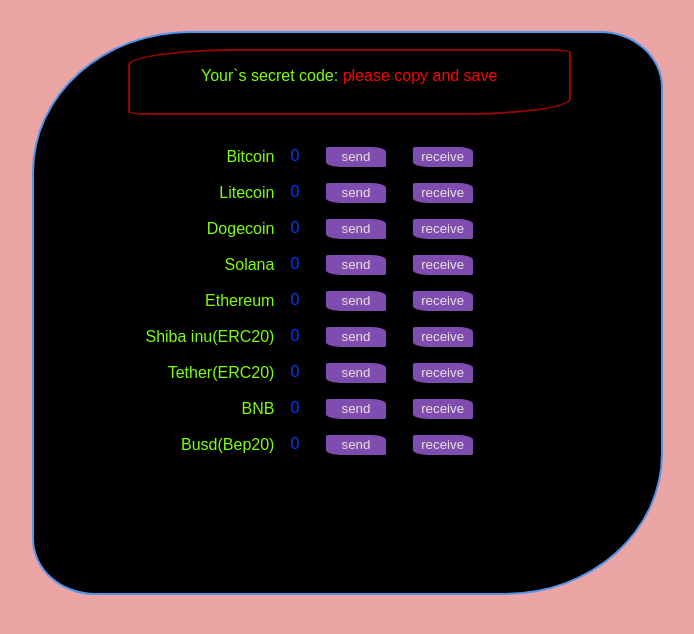
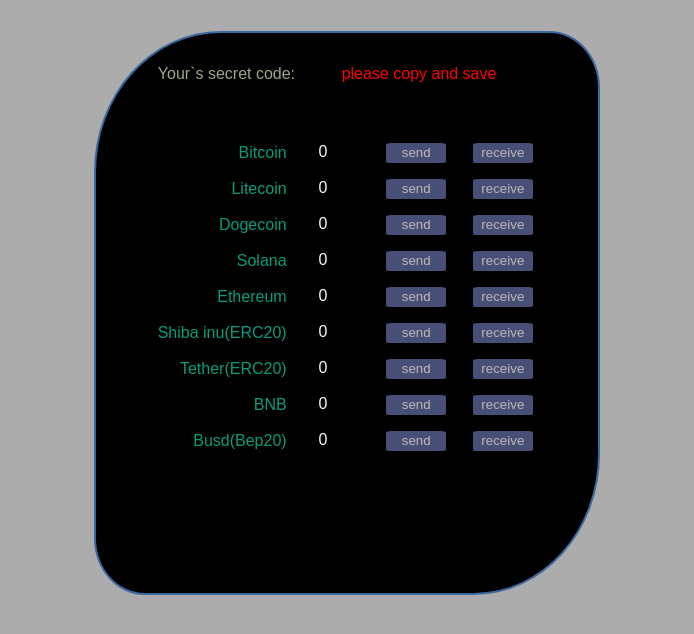
Before and after one commit to yra77/Multi-crypto-Wallet, a website: page viev/index.html in a window 1280 px wide. Shown: the whole page, without its empty margins (290-984 px from the left). Drawn offline with Linux system fonts and the light colour scheme; files that its build step writes are made by us from their sources; no server answers; files whose address does not match are found by name.

Commit message:
Update style.css

```diff
--- a/viev/css/style.css
+++ b/viev/css/style.css
@@ -2,7 +2,7 @@
 body
 {
     font-family: 'Varela Round', sans-serif;
-    background:rgb(235, 165, 165);
+    background:rgb(173, 172, 172);
     width: 98%;
     height: 35em;
     padding: 0px;
@@ -10,15 +10,16 @@
 .high
 {
     background-color: black;
-    color:chartreuse;
-    width: 50%;
-    border: 2px solid #5394eb;
-    margin-left: 25%;
+    color:rgb(152, 168, 136);
+    width: 40%;
+    border: 2px solid #3c68a1;
+    /* float: left; */
+    margin-left: 30%;
     margin-top: 2.5%;
     height: auto;
     min-height: 35em;
     text-align: center;
-    border-radius: 25% 10%;
+     border-radius: 25% 10%;
 }
 .wallet
 {
@@ -26,42 +27,53 @@
 }
 .wallet div
 {
-    width: 70%;
+    width: 87%;
     text-align: right;
     margin-top: 1em;
+    color:rgb(8, 156, 124);
 }
 #secretCode
 {
     font-size: 70%;
-    color:deeppink;
+    color:#d63c51;
 }
 .secretCode
 {
     width: 70%;
-    margin-left: 15%;
+    margin-left: 11%;
     margin-bottom: 1em;
     margin-top: 1em;
     padding-top: 1em;
     padding-bottom: 1em;
-    border: 2px solid rgb(150, 5, 5);
-    border-radius: 25% 5%;
+}
+.secretCode span
+{
+    margin-left: 12%;
 }
 .wallet button
 {
     padding: 0px;
     border: none;
-    background-color: #7f4caf;
+    background-color: #484f77;
    margin-left: 2em;
    width: 4.5em;
    height: 1.5em;
-   color:rgb(233, 224, 224);
+   color:rgb(190, 184, 184);
    text-align: center;
-    border-radius: 5% 25%;
+   border-radius: 8%;
+}
+.img
+{
+    margin-left: 0.5em;
+    margin-right: 0.5em;
+    width: 1em;
+    vertical-align: bottom;
 }
 .wallet span
 {
-    margin-left: 1em;
-    color:rgb(0, 60, 255)
+    margin-right: 2em;
+    margin-left: 2em;
+    color:rgb(250, 250, 253)
 }
 button:hover
 {
```
